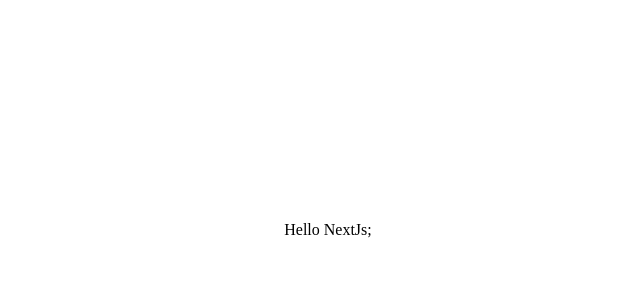
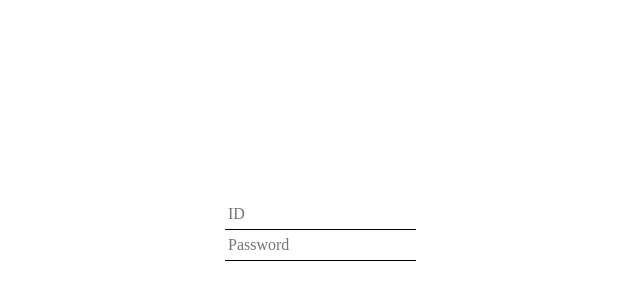
Before and after one commit to jaewoong2/superbase_nextjs_example, a Next.js app: page / in a window 1280 px wide. Shown: the part 170-470 px from the top of the page, without its empty margins (312-952 px from the left). Built offline with nearby package versions, Linux system fonts and the light colour scheme.

Commit message:
implement/ input.tsx

```diff
--- /dev/null
+++ b/src/components/Input/index.tsx
@@ -0,0 +1,38 @@
+import styled from "@emotion/styled";
+import React from "react";
+
+type InputProps = {
+  prefix?: React.ReactNode | React.ReactElement | JSX.Element;
+  suffix?: React.ReactNode | React.ReactElement | JSX.Element;
+} & React.DetailedHTMLProps<
+  React.InputHTMLAttributes<HTMLInputElement>,
+  HTMLInputElement
+>;
+
+const Input: React.FC<InputProps> = ({ prefix, suffix, ...props }) => {
+  return (
+    <Styled.Label>
+      <Styled.Prefix>{prefix}</Styled.Prefix>
+      <Styled.Input {...props} />
+      <Styled.Suffix>{suffix}</Styled.Suffix>
+    </Styled.Label>
+  );
+};
+
+export default Input;
+
+const Styled = {
+  Label: styled.label`
+    display: flex;
+    min-width: 120px;
+    max-width: 360px;
+  `,
+  Input: styled.input`
+    width: 90%;
+    padding: 6px 3px 6px 3px;
+    border: none;
+    border-bottom: 1px solid black;
+  `,
+  Prefix: styled.div``,
+  Suffix: styled.div``,
+};
--- a/src/components/Layout/index.tsx
+++ b/src/components/Layout/index.tsx
@@ -6,7 +6,11 @@
 };
 
 const Layout: React.FC<LayoutProps> = ({ children }) => {
-  return <Container>{children}</Container>;
+  return (
+    <React.Fragment>
+      <Container>{children}</Container>
+    </React.Fragment>
+  );
 };
 
 export default Layout;
--- a/src/pages/_app.tsx
+++ b/src/pages/_app.tsx
@@ -12,7 +12,7 @@
         <meta content="width=device-width, initial-scale=1" name="viewport" />
       </Head>
       <Layout>
-        <Component {...pageProps} />;
+        <Component {...pageProps} />
       </Layout>
     </React.Fragment>
   );
--- a/src/pages/index.tsx
+++ b/src/pages/index.tsx
@@ -1,7 +1,27 @@
+import Input from "@components/Input";
 import type { NextPage } from "next";
+import { useState } from "react";
 
 const Home: NextPage = () => {
-  return <div>Hello NextJs</div>;
+  const [value, setValue] = useState("");
+  return (
+    <div>
+      <Input
+        onChange={(e) => {
+          setValue(e.target.value);
+        }}
+        placeholder="ID"
+        value={value}
+      />
+      <Input
+        onChange={(e) => {
+          setValue(e.target.value);
+        }}
+        placeholder="Password"
+        value={value}
+      />
+    </div>
+  );
 };
 
 export default Home;
```
Also changed, not shown: src/components/Login/index.tsx (added, +12 -0 lines).
